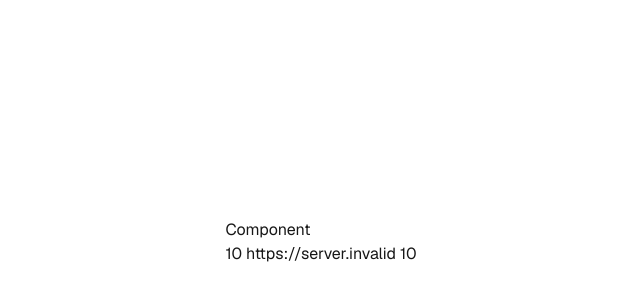
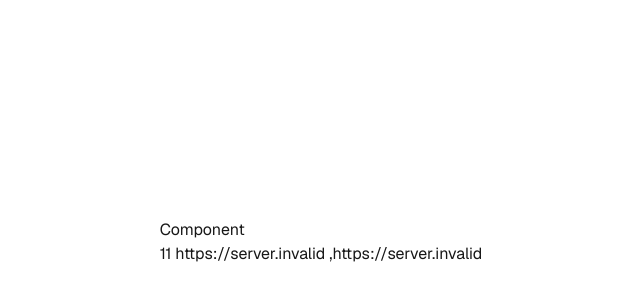
Before and after one commit to mivashchenko/nextjs-docker-githubactions-azure, a Next.js app: page / in a window 1280 px wide. Shown: the part 158-458 px from the top of the page, without its empty margins (319-959 px from the left). Built offline with nearby package versions, Linux system fonts and the light colour scheme; no server answers.

Commit message:
initial 11

```diff
--- a/src/app/_components/component.tsx
+++ b/src/app/_components/component.tsx
@@ -7,7 +7,9 @@ export const Component = () => {
     <div>
       <h1>Component</h1>
 
-     10 {process.env.NEXT_PUBLIC_API_URL} 10
+     11 {process.env.NEXT_PUBLIC_API_URL} ,
+
+     {process.env.NEXT_PUBLIC_API_URL_1}
     </div>
   )
 }
```
Also changed, not shown: 1 other file (tests, documents, lock files or other folders).
